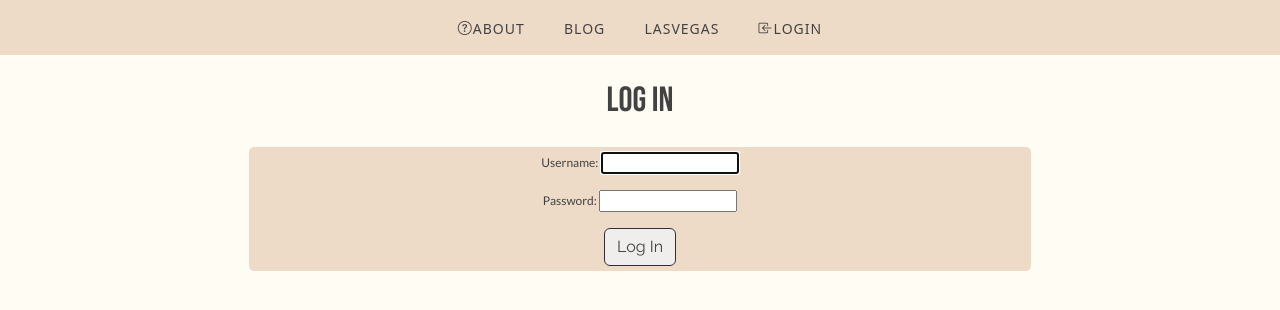
After one commit to SaydeeG5/FSDI-113-Blog, a Django app: page /accounts/login/ in a window 1280 px wide. The commit adds this page. Shown: the top 310 px of the page. Run offline with Django 4.2, Linux system fonts and the light colour scheme; some libraries are stand-ins or nearby versions.

Commit message:
Added login/logut in class

```diff
--- a/config/settings.py
+++ b/config/settings.py
@@ -125,3 +125,6 @@ STATICFILES_DIRS = [str(BASE_DIR.joinpath("static"))]
 # https://docs.djangoproject.com/en/4.1/ref/settings/#default-auto-field
 
 DEFAULT_AUTO_FIELD = 'django.db.models.BigAutoField'
+
+LOGIN_REDIRECT_URL = 'home'
+# LOGOUT_REDIRECT_URL = 'home'
--- a/config/urls.py
+++ b/config/urls.py
@@ -20,4 +20,5 @@ urlpatterns = [
     path('admin/', admin.site.urls),
     path("", include("pages.urls")),
     path("", include("posts.urls")),
+    path("accounts/", include("django.contrib.auth.urls")),
 ]
--- a/posts/urls.py
+++ b/posts/urls.py
@@ -5,6 +5,7 @@ from .views import (
     PostDeleteView,
     PostDetailView,
     PostCreateView
+
 )
 
 urlpatterns = [
@@ -13,4 +14,5 @@ urlpatterns = [
     path("<int:pk>/delete/", PostDeleteView.as_view(), name="delete"),
     path("<int:pk>/", PostDetailView.as_view(), name="detail"),
     path("new/", PostCreateView.as_view(), name="new"),
+
 ]
--- a/static/css/base.css
+++ b/static/css/base.css
@@ -140,11 +140,11 @@ h4  {
     margin-right: auto;
 }
 
+/*
 .card-body-list {
     margin-left: auto;
     margin-right: auto;
-
-}
+} */
 
 /* ---------- this is the h5 in list.html ---------- */
 .card-title-list {
--- a/templates/base.html
+++ b/templates/base.html
@@ -22,9 +22,18 @@
             <a class="baselink" id="about" href="{% url 'about' %}"><i class="bi bi-question-circle"></i>About</a>
             <a class="baselink" id="blog" href="{% url 'home' %}">Blog</a>
             <a class="baselink" id="lasvegas" href="https://www.visitlasvegas.com/las-vegas-strip/">LASVEGAS</a>
-            <a class="baselink" id="newposts" href="{% url 'new' %}"><i class="bi bi-pencil-square"></i>NewPost</a>
-            <a class="baselink" id="posts" href="{% url 'list' %}">Posts</a>
-            <a  class="baselink" id="login-home" href="#"><i class="bi bi-box-arrow-in-left"></i>Login</a>
+            <!-- <a class="baselink" id="newposts" href="{% url 'new' %}"><i class="bi bi-pencil-square"></i>NewPost</a>
+            <a class="baselink" id="posts" href="{% url 'list' %}">Posts</a> -->
+            <!-- <a  class="baselink" id="login-home" href="{% url 'login' %}"><i class="bi bi-box-arrow-in-left"></i>Login</a> -->
+
+            {% if user.is_authenticated %}
+                <a class="baselink" id="about" href="{% url 'list' %}"><i class="bi bi-question-circle"></i>Posts</a>
+                <a class="baselink" id="blog" href="{% url 'new' %}">NewPost</a>
+                <a class="baselink" id="lasvegas" href="{% url 'logout' %}"><i class="bi bi-box-arrow-right"></i>LogOut</a>
+            {% else %}
+                <a  class="baselink" id="login-home" href="{% url 'login' %}"><i class="bi bi-box-arrow-in-left"></i>Login</a>
+            {% endif %}
+
         </div>
 
     </nav>
--- a/templates/posts/detail.html
+++ b/templates/posts/detail.html
@@ -7,8 +7,8 @@
 
 <h1>{{ post.title }}</h1>
 <h3 class="detailh3" >{{ post.subtitle }}</h3>
-<h5 class="author"> {{ post.author }}</h5>
-<!-- <h5> {{ post.active }}</h5> -->
+<h5 class="author"> By: {{ post.author }}</h5>
+
 <div class="detail-class">
     <strong class="strong-detail">Created on : {{ post.created_on }}</strong>
     <p class="detail-p">{{ post.body}}</p>
--- a/templates/posts/list.html
+++ b/templates/posts/list.html
@@ -8,6 +8,7 @@
 
 <h1>Posts</h1>
 {% for post in post_list %}
+
     <div class="card-list">
         <div class="card-body-list">
             <h5 class= "card-title-list">{{ post.title }}</h5>
@@ -16,8 +17,8 @@
             <p class="card-text">{{ post.body|truncatechars:500 }}</p>
             <a href="{% url 'detail' post.id %}" class="card-link">Read more...</a>
         </div>
+    </div>
 
-    </div>
     <br />
     {% endfor %}
 
--- a/templates/posts/new.html
+++ b/templates/posts/new.html
@@ -1,15 +1,13 @@
 {% extends 'base.html' %}
 
 {% block title %}Create{% endblock title %}
-
-
 
 
 {% block content %}
 <h1><i class="bi bi-pencil-square"></i> New Post</h1>
 <form method="POST">
     {% csrf_token %}
-    {{ form.as_p}}
+    {{ form.as_p }}
     <input type="submit" value="Create" class="btn btn-light ">
 </form>
 
--- /dev/null
+++ b/templates/registration/login.html
@@ -0,0 +1,14 @@
+{% extends 'base.html' %}
+
+{% block title %}Log In{% endblock title %}
+
+
+{% block content %}
+<h1> Log In</h1>
+<form method="POST">
+    {% csrf_token %}
+    {{ form.as_p }}
+    <input type="submit" value="Log In" class="btn btn-light">
+</form>
+
+{% endblock content %}
```
Also changed, not shown: posts/views.py (+4 -3 lines), templates/posts/search.html (added, +10 -0 lines), templates/registration/logged_out.html (added, +13 -0 lines), db.sqlite3.
